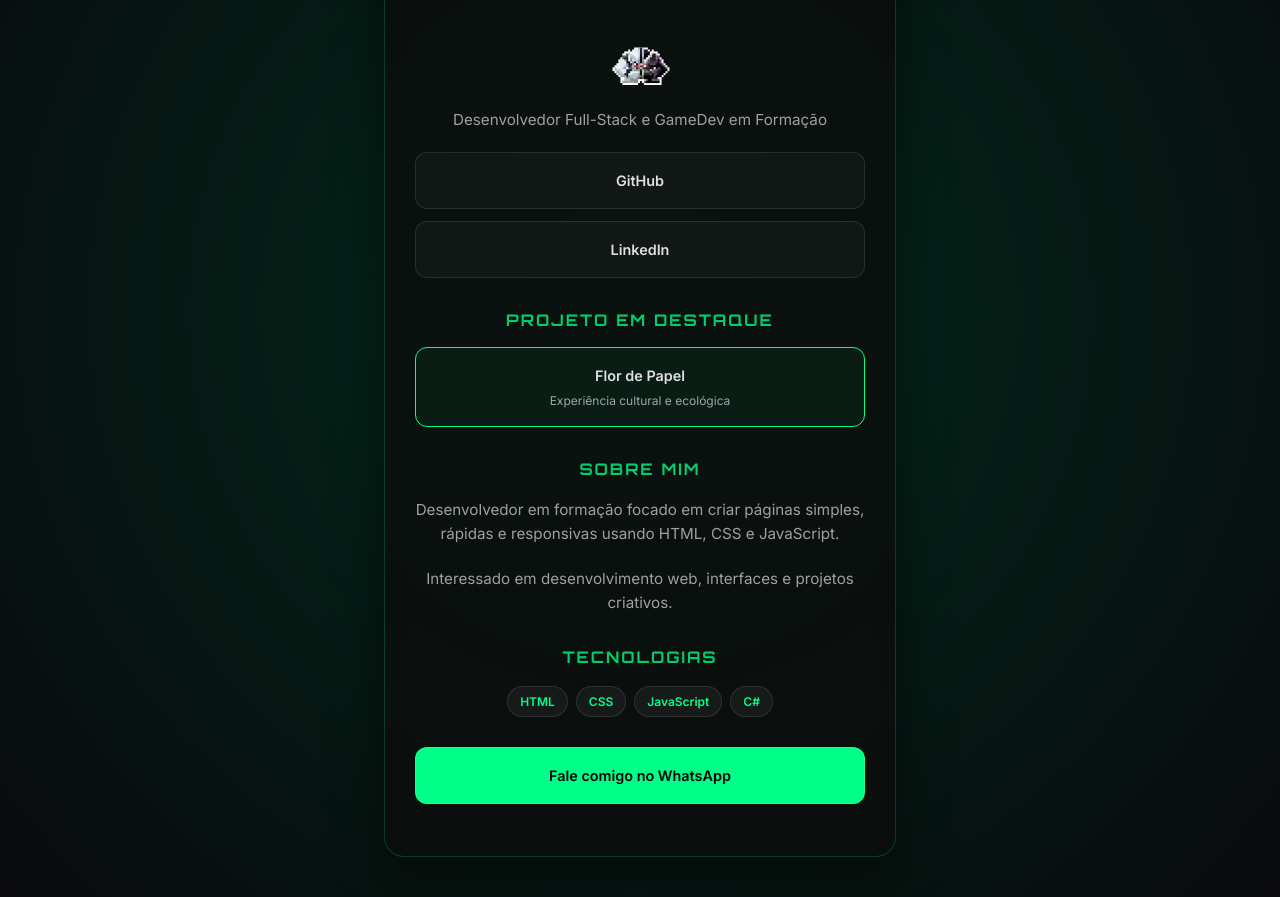
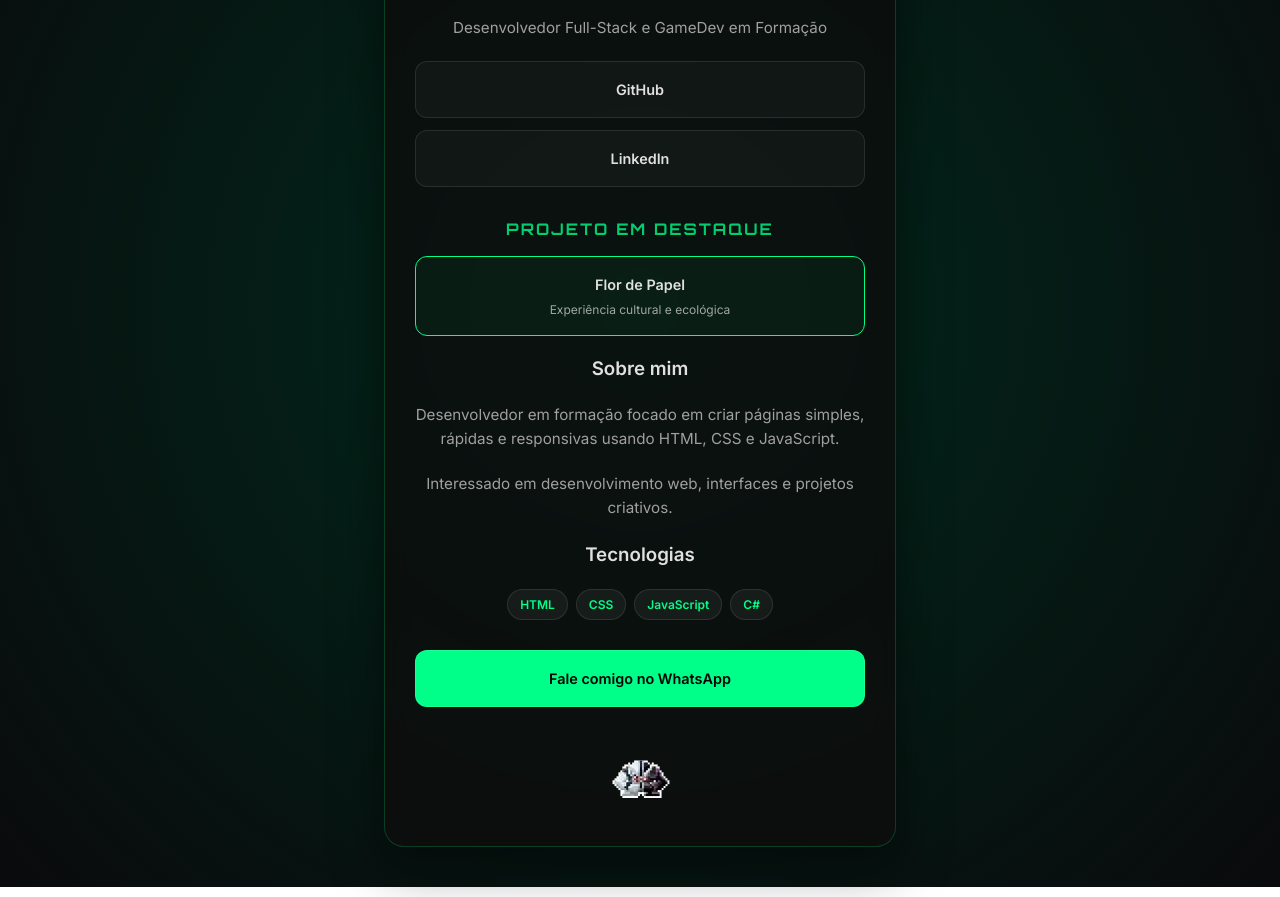
Before and after one commit to KrisLiDev/LinkTree, a plain HTML site: page docs/index.html in a window 1280 px wide. Shown: the part 276-1173 px from the top of the page. Drawn offline with Linux system fonts and the light colour scheme.

Commit message:
Update index.html

```diff
--- a/docs/index.html
+++ b/docs/index.html
@@ -3,7 +3,6 @@
 <head>
     <meta charset="UTF-8">
     <meta name="viewport" content="width=device-width, initial-scale=1.0">
-    <meta name="description" content="Desenvolvedor full-stack em formação focado em interfaces, projetos criativos e desenvolvimento front-end.">
     <link rel="shortcut icon" href="assets/favicon.ico" type="image/x-icon">
     <title>Kristian "KrisLi" Lima | Desenvolvedor Web</title>
     <link rel="stylesheet" href="css/style.css" />
@@ -18,7 +17,6 @@
         alt="Foto de Kristian">
 
         <h1><span class="rider-text">Kristian "KrisLi" Lima</span></h1>
-        <img class="gif" src="assets/fangjoker.webp" alt="">
         <p>Desenvolvedor Full-Stack e GameDev em Formação</p>
 
         <div class="links">
@@ -44,7 +42,7 @@
         </div>
 
         <div class="sobre">
-            <h2>Sobre mim</h2>
+            <h3>Sobre mim</h3>
             <p>
                 Desenvolvedor em formação focado em criar páginas simples,
                 rápidas e responsivas usando HTML, CSS e JavaScript.
@@ -55,7 +53,7 @@
         </div>
 
         <div class="stack">
-            <h2>Tecnologias</h2>
+            <h3>Tecnologias</h3>
             <div class="techs">
                 <span>HTML</span>
                 <span>CSS</span>
@@ -65,10 +63,11 @@
         </div>
 
         <div class="cta">
-            <a class="link contato" href="https://wa.me/+5561996359183" target="_blank">
+            <a class="link contato" href="https://wa.me/SEUNUMERO" target="_blank">
             Fale comigo no WhatsApp
             </a>
         </div>
+        <img src="assets/fangjoker.webp" alt="">
     </div>
 </body>
 </html>
```
